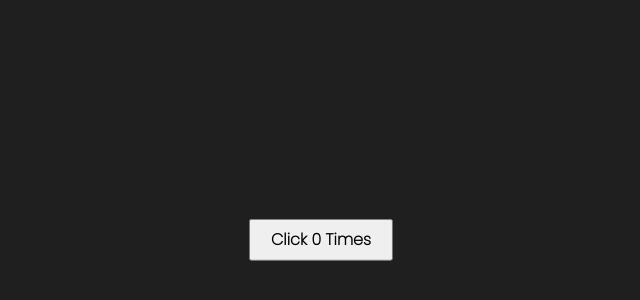
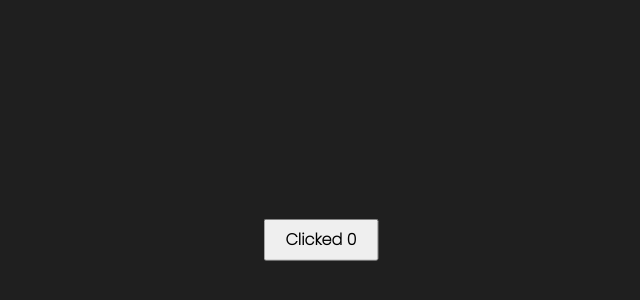
Before and after one commit to renuyarasu/codevolution, a React (Create React App) app: page / in a window 1280 px wide. Shown: the part 160-460 px from the top of the page, without its empty margins (319-959 px from the left). Built offline with nearby package versions, Linux system fonts and the light colour scheme.

Commit message:
useEffect:  Update Title - useEffect

```diff
--- a/src/components/HookUseEffect.js
+++ b/src/components/HookUseEffect.js
@@ -1,26 +1,13 @@
-import React, { Component } from 'react'
+import React, { useState, useEffect } from 'react';
 
-export class HookUseEffect extends Component {
-    constructor(props) {
-        super(props)
-
-        this.state = {
-            count: 0
-        }
-    }
-    componentDidMount(){
-        document.title = `Clicked ${this.state.count} Times`
-    }
-    componentDidUpdate(prevProps, prevState){
-        document.title = `Clicked ${this.state.count} Times`
-    }
-    render() {
-        return (
-            <div>
-                <button onClick={() => this.setState({ count: this.state.count + 1})}>Click {this.state.count} Times</button>
-            </div>
-        )
-    }
+export default function HookUseEffect() {
+    const [count, setCount] = useState(0)
+    useEffect(() => {
+        document.title= `Clicked ${count} Times`
+    })
+    return (
+        <div>
+            <button onClick={() =>setCount(count +1)}>Clicked {count}</button>
+        </div>
+    )
 }
-
-export default HookUseEffect
```
